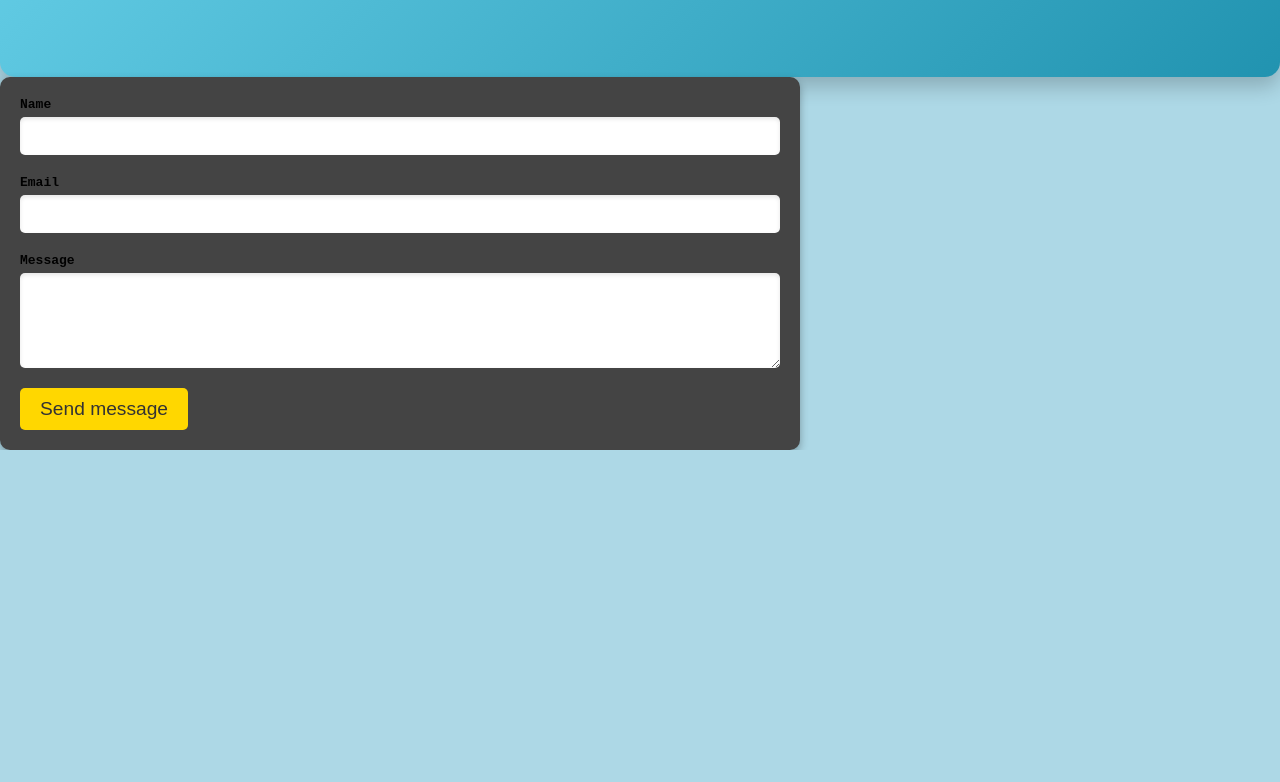
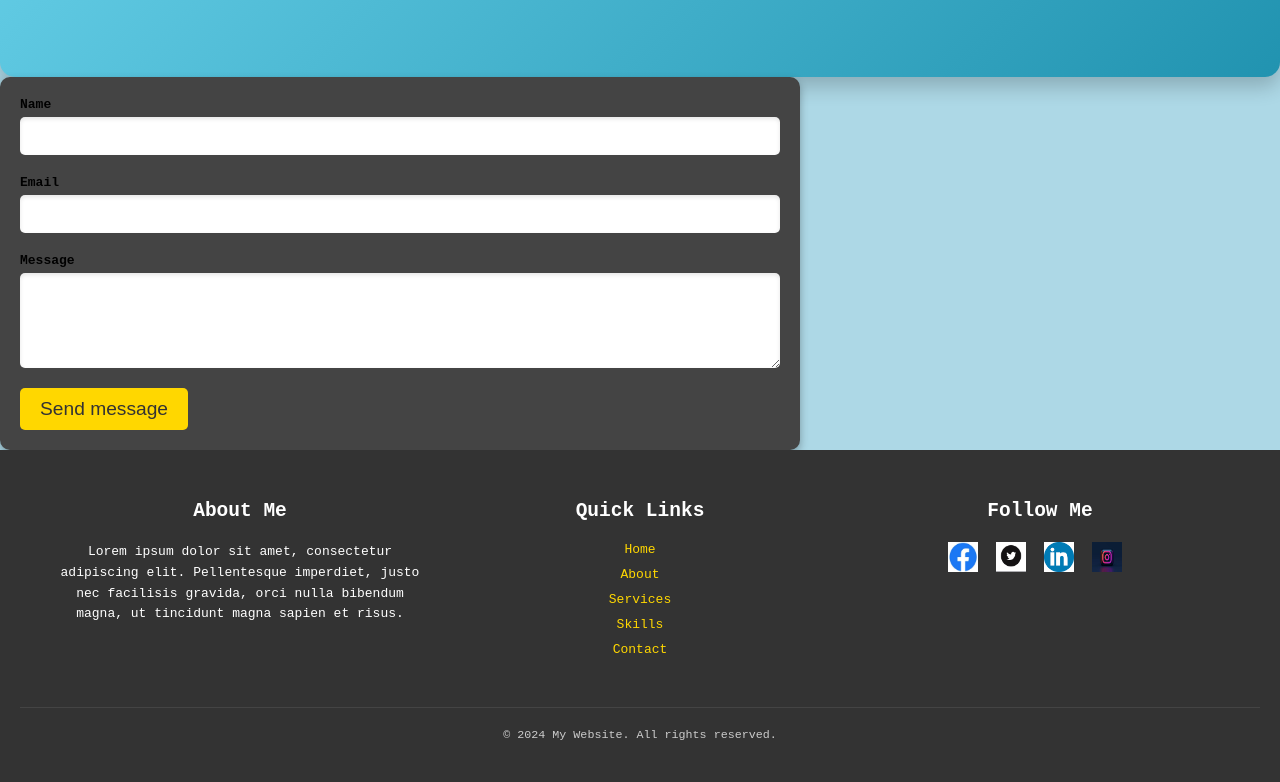
Before and after one commit to nrcfstudents/victormasika, a plain HTML site: page index.html in a window 1280 px wide. Shown: the part 1961-2743 px from the top of the page. Before the commit the page ends 2411 px from the top, so only its background shows below. Drawn offline with Linux system fonts and the light colour scheme.

Commit message:
footer section by victor masika

```diff
--- a/index.html
+++ b/index.html
@@ -5,16 +5,16 @@
 <link rel="stylesheet" type="text/css" href="styles.css">
 </head>
 <body>
-<!--nav bar-->
-<nav class="navbar">
-      <div class="logo">Victor</div>
-      <ul class="nav-links">
-      	<li><a href="index.html">Home</a></li>
-      	<li><a href="about.html">About</a></li>
-      	<li><a href="services.html">Services</a></li>
-      	<li><a href="contact.html">Contact</a></li>
-      </ul>
-  </nav>
+<!-- Top Nav bar -->
+    <nav class="navbar">
+        <div class="logo">MyLogo</div>
+        <ul class="nav-links">
+            <li><a href="index.html">Home</a></li> <!-- Reloads the page -->
+            <li><a href="#about">About</a></li>
+            <li><a href="#services">Services</a></li>
+            <li><a href="#contact">Contact</a></li>
+        </ul>
+    </nav>
 
 <!--hero section-->
 <section id="hero" class="hero-section">
@@ -128,6 +128,37 @@
 </div>
 </section>
 
+<!--footer section-->
+  <footer class="footer">
+        <div class="footer-container">
+            <div class="footer-about">
+                <h3>About Me</h3>
+                <p>Lorem ipsum dolor sit amet, consectetur adipiscing elit. Pellentesque imperdiet, justo nec facilisis gravida, orci nulla bibendum magna, ut tincidunt magna sapien et risus.</p>
+            </div>
+            <div class="footer-links">
+                <h3>Quick Links</h3>
+                <ul>
+                    <li><a href="index.html">Home</a></li> <!-- Reloads the page -->
+                    <li><a href="#about">About</a></li>
+                    <li><a href="#services">Services</a></li>
+                    <li><a href="#contact">Skills</a></li>
+                    <li><a href="#contact">Contact</a></li>
+                </ul>
+            </div>
+            <div class="footer-social">
+                <h3>Follow Me</h3>
+                <a href="#"><img src="images/facebook.jpg" alt="facebook"></a>
+                <a href="#"><img src="images/twitter.PNG" alt="twitter"></a>
+                <a href="#"><img src="images/linked.png" alt="linkedin" "></a>
+                <a href="#"><img src="images/insta.jfif" alt="instagram"></a>
+            </div>
+        </div>
+        <div class="footer-bottom">
+            <p>&copy; 2024 My Website. All rights reserved.</p>
+        </div>
+    </footer>
 
+ <!-- Link to external JavaScript file -->
+<script src="scripts.js"></script>
 </body>
 </html>
--- /dev/null
+++ b/scripts.js
@@ -0,0 +1,18 @@
+
+document.addEventListener('DOMContentLoaded', function() {
+    const navbarHeight = document.querySelector('.navbar').offsetHeight; // Get the height of the navbar
+
+    document.querySelectorAll('a[href^="#"]').forEach(anchor => {
+        anchor.addEventListener('click', function(e) {
+            e.preventDefault();
+
+            const targetElement = document.querySelector(this.getAttribute('href'));
+            const targetPosition = targetElement.getBoundingClientRect().top + window.pageYOffset - navbarHeight;
+
+            window.scrollTo({
+                top: targetPosition,
+                behavior: 'smooth'
+            });
+        });
+    });
+});
--- a/styles.css
+++ b/styles.css
@@ -283,3 +283,133 @@ button[type="submit"] {
 button[type="submit"]:hover {
     background-color: yellowgreen;
 }
+   /* Footer Styling */
+.footer {
+    background-color: #333;
+    color: #fff;
+    padding: 40px 20px;
+    text-align: center;
+}
+
+.footer-container {
+    display: flex;
+    justify-content: space-between;
+    flex-wrap: wrap;
+    max-width: 1200px;
+    margin: 0 auto;
+}
+
+.footer-about,
+.footer-links,
+.footer-social {
+    flex: 1;
+    margin: 10px;
+}
+
+.footer-about h3,
+.footer-links h3,
+.footer-social h3 {
+    font-size: 1.5em;
+    margin-bottom: 20px;
+}
+
+.footer-about p {
+    font-size: 1em;
+    line-height: 1.6;
+}
+
+.footer-links ul {
+    list-style-type: none;
+    padding: 0;
+}
+
+.footer-links li {
+    margin-bottom: 10px;
+}
+
+.footer-links a {
+    color: #FFD700;
+    text-decoration: none;
+    transition: color 0.3s ease;
+}
+
+.footer-links a:hover {
+    color: #FFA500;
+}
+
+.footer-social a {
+    margin-right: 10px;
+}
+
+.footer-social img {
+    width: 30px;
+    height: 30px;
+    transition: transform 0.3s ease;
+}
+
+.footer-social img:hover {
+    transform: scale(1.2);
+}
+
+.footer-bottom {
+    margin-top: 30px;
+    border-top: 1px solid #444;
+    padding-top: 20px;
+    font-size: 0.9em;
+    color: #ccc;
+}
+
+/* Responsive Navbar */
+@media (max-width: 768px) {
+    .nav-links {
+        flex-direction: column;
+        gap: 10px;
+        text-align: center;
+    }
+
+    .navbar {
+        flex-direction: column;
+    }
+
+    .image-text-section {
+        flex-direction: column;
+        padding: 20px;
+    }
+
+    .image-container,
+    .text-container {
+        padding: 0;
+    }
+
+    .image-container {
+        margin-bottom: 20px;
+    }
+
+    .text-container h2 {
+        text-align: center;
+    }
+
+    .services-container {
+        flex-direction: column;
+        align-items: center;
+    }
+
+    .service-box {
+        max-width: 100%;
+        margin-bottom: 20px;
+    }
+
+    .contact-section {
+        padding: 30px;
+    }
+
+    .contact-form {
+        padding: 15px;
+    }
+rection: column;
+    }
+
+    .footer-container
+        flex-di
+    }
+}
```
Also changed, not shown: download.png (added), images/facebook.jpg (added), images/insta.jfif (added), images/linked.png (added), images/twitter.png (added), 2 other files.
